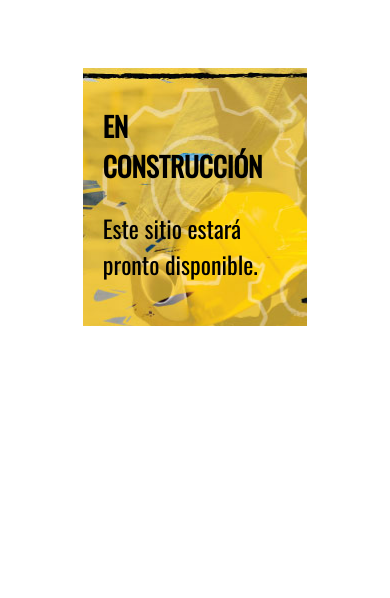
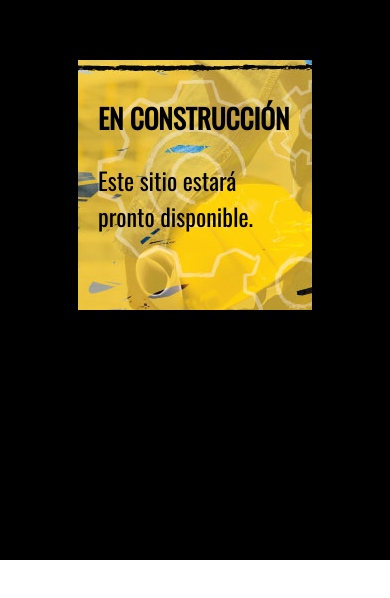
Before and after one commit to andreagarcialo/web-anahuac, a plain HTML site: page ejercicio7.html in a window 390 px wide. Shown: the part 190-788 px from the top of the page. Drawn offline with nearby package versions, Linux system fonts and the light colour scheme.

Commit message:
Ejercicio 7 dia 3

```diff
--- a/css/estilo-e7.css
+++ b/css/estilo-e7.css
@@ -1,9 +1,17 @@
 @charset "UTF-8";
 @import url('https://fonts.googleapis.com/css?family=Oswald');
 
+html, body {
+  margin: 0;
+}
+
+*, *:before, *:after {
+  box-sizing: border-box;
+}
+
 .container {
     display: grid;
-
+    background-color: #000000;
     justify-content: center;
     grid-template-columns: repeat(auto-fill, minmax(20%, 1fr));
     grid-auto-rows: minmax(250px, auto);
@@ -95,5 +103,17 @@ img {
   */
 
   @media (min-width: 320px) and (max-width: 480px) {
-
+    .img{
+      grid-area: 2/1/3/5;
+    }
+    .text{
+      grid-area: 2/2/3/4;
+      text-align: left;
+    }
+    h1{
+      font-size: 1.7rem;
+    }
+    p{
+      font-size: 1.5rem;
+    }
   }
```
